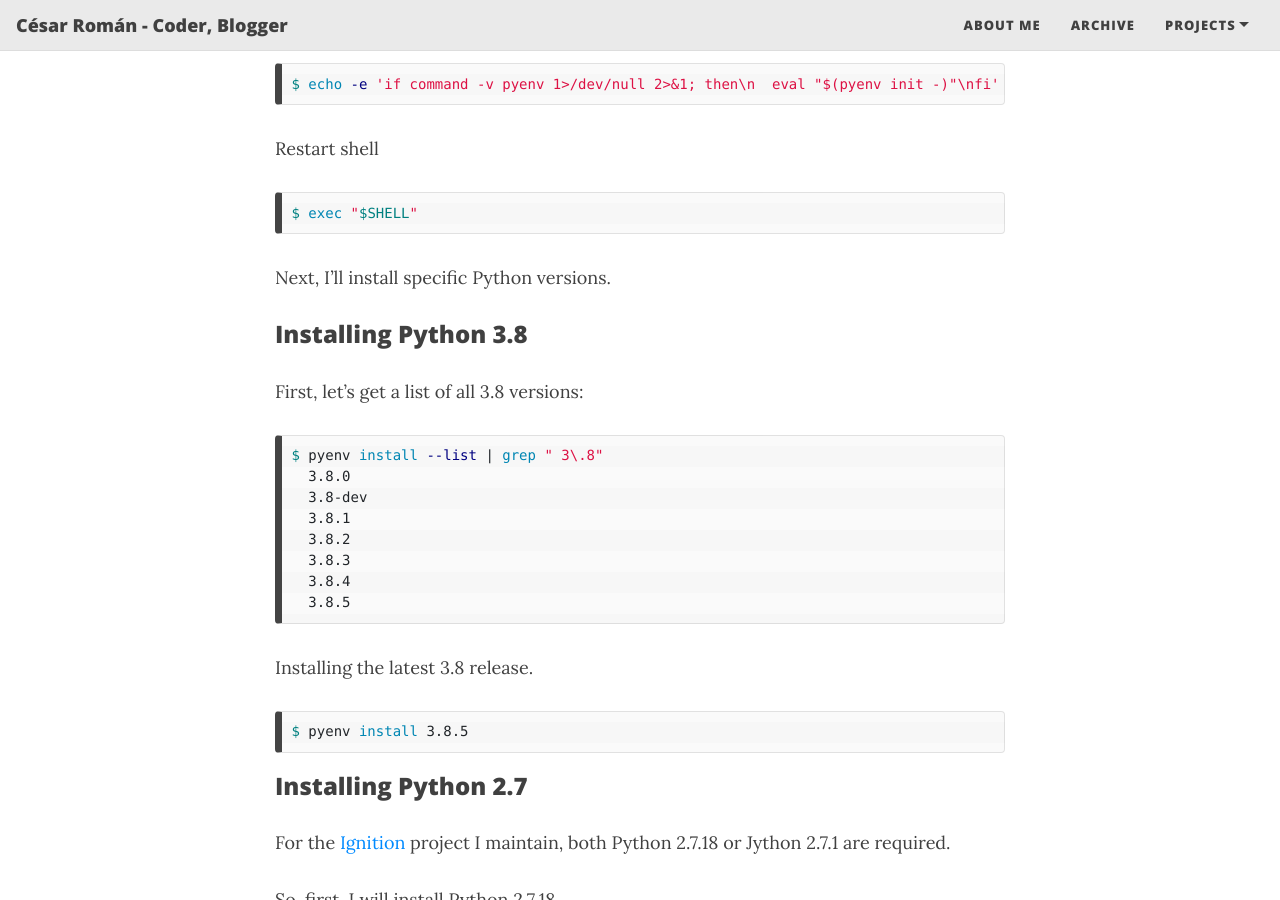
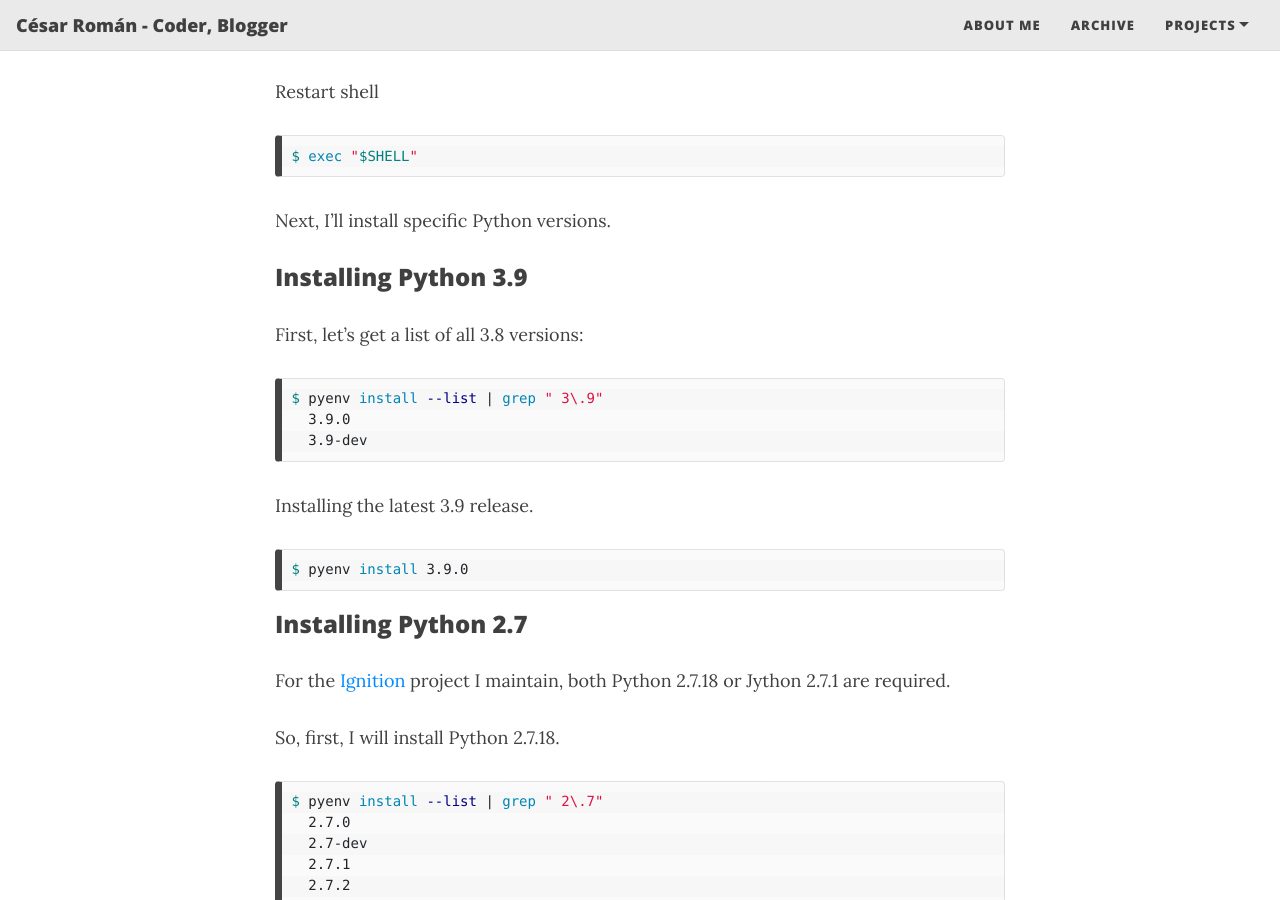
Before and after one commit to cesarcoatl/cesarcoatl.github.io, a Jekyll site: the page built from _posts/2020-09-21-working-with-pyenv-on-macos.md, in a window 1280 px wide and 900 px high, scrolled down 2085 px. Built offline with Jekyll 4.4.1, drawn with Linux system fonts in a browser that asks for light colours; nearby versions of some CDN libraries; comment, search, counter and statistics services are not loaded; some of the changed text lies outside the part shown.

Commit message:
Using Python 3.9.0

````diff
--- a/_posts/2020-09-21-working-with-pyenv-on-macos.md
+++ b/_posts/2020-09-21-working-with-pyenv-on-macos.md
@@ -9,17 +9,14 @@ tags:
 - python
 - tutorial
 date: 2020-09-21 13:02 -0700
-edited: 2020-09-25 11:11 -0700
+last-updated: 2020-09-25 11:11 -0700
 ---
-
-*[Updated on {{ page.edited | date: "%Y-%m-%d %H:%M:%S.%L %Z" }}]*
-
 ## Table of Contents
 - [Introduction](#introduction)
 - [Pre-requisites](#pre-requisites)
 - [Why pyenv?](#why-pyenv)
 - [Installing pyenv](#installing-pyenv)
-    - [Installing Python 3.8](#installing-python-38)
+    - [Installing Python 3.9](#installing-python-39)
     - [Installing Python 2.7](#installing-python-27)
     - [Setting a global version of Python](#setting-a-global-version-of-python)
 - [Success!](#success)
@@ -76,24 +73,19 @@ $ exec "$SHELL"
 
 Next, I'll install specific Python versions.
 
-### Installing Python 3.8
+### Installing Python 3.9
 
 First, let's get a list of all 3.8 versions:
 ```bash
-$ pyenv install --list | grep " 3\.8"
-  3.8.0
-  3.8-dev
-  3.8.1
-  3.8.2
-  3.8.3
-  3.8.4
-  3.8.5
+$ pyenv install --list | grep " 3\.9"
+  3.9.0
+  3.9-dev
 ```
 
-Installing the latest 3.8 release.
+Installing the latest 3.9 release.
 
 ```bash
-$ pyenv install 3.8.5
+$ pyenv install 3.9.0
 ```
 
 ### Installing Python 2.7
@@ -145,13 +137,13 @@ Run `pyenv versions` to list all Python versions known to pyenv; an asterisk wil
 $ pyenv versions
 * system (set by /Users/thecesrom/.pyenv/version)
   2.7.18
-  3.8.5
+  3.9.0
 ```
 
 Run `pyenv global <version>` to set the global version of Python to be used in all shells.
 
 ```bash
-$ pyenv global 3.8.5
+$ pyenv global 3.9.0
 ```
 
 Verify your selection by running `pyenv versions`.
@@ -160,7 +152,7 @@ Verify your selection by running `pyenv versions`.
 $ pyenv versions
   system
   2.7.18
-* 3.8.5 (set by /Users/thecesrom/.pyenv/version)
+* 3.9.0 (set by /Users/thecesrom/.pyenv/version)
 ```
 
 Alternatively, you could [specify multiple versions as global at once](https://github.com/pyenv/pyenv/blob/master/COMMANDS.md#pyenv-global-advanced){:target="_blank"}.
````
